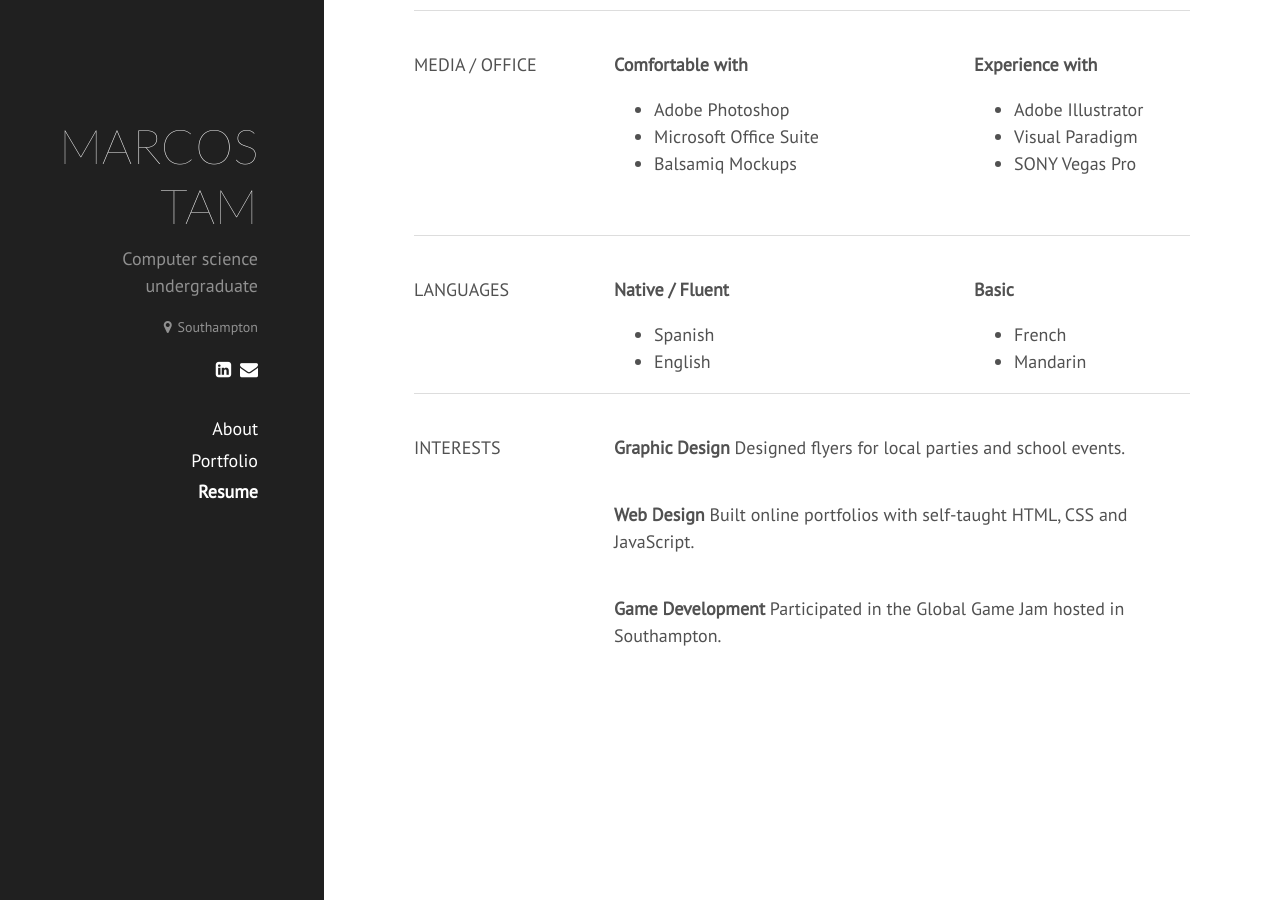
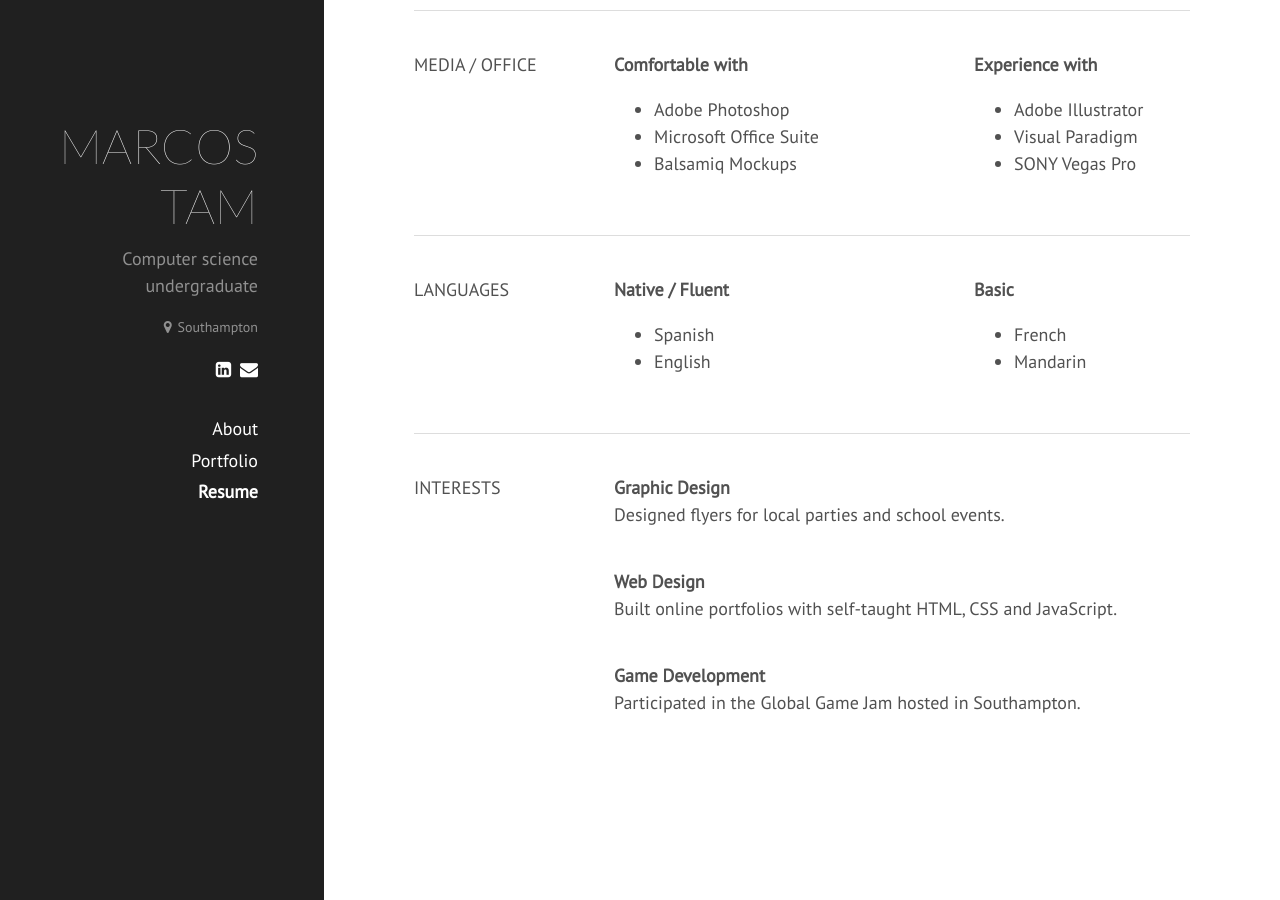
Before and after one commit to marcosss3/marcosss3.github.io, a Jekyll site: the page built from resume.md, in a window 1280 px wide and 900 px high, scrolled down 1904 px. Built offline with Jekyll 4.4.1, drawn with Linux system fonts in a browser that asks for light colours; nearby versions of some CDN libraries.

Commit message:
Modified resume

```diff
--- a/resume.md
+++ b/resume.md
@@ -139,7 +139,7 @@ Alternatively, download a <a href="{{ site.baseurl }}public/resources/curriculum
 
 	<div class="skill-columns">
 
-		<div style="min-width:360px;">
+		<div style="min-width:360px; margin-bottom: 40px">
 		<p><b>Native / Fluent</b></p>
 		<ul>
 			<li>Spanish</li>
@@ -147,7 +147,7 @@ Alternatively, download a <a href="{{ site.baseurl }}public/resources/curriculum
 		</ul>
 		</div>
 
-		<div>
+		<div style="margin-bottom: 40px">
 		<p><b>Basic</b></p>
 		<ul>
 			<li>French</li>
@@ -167,17 +167,17 @@ Alternatively, download a <a href="{{ site.baseurl }}public/resources/curriculum
 
 		<div style="margin-bottom: 40px">
 		<b>Graphic Design</b>
-		Designed flyers for local parties and school events.
+		<p>Designed flyers for local parties and school events.</p>
 		</div>
 
 		<div style="margin-bottom: 40px">
 		<b>Web Design</b>
-		Built online portfolios with self-taught HTML, CSS and JavaScript.
+		<p>Built online portfolios with self-taught HTML, CSS and JavaScript.</p>
 		</div>
 
         <div style="margin-bottom: 40px">
 		<b>Game Development</b>
-		Participated in the Global Game Jam hosted in Southampton.
+		<p>Participated in the Global Game Jam hosted in Southampton.</p>
 		</div>
 
 	</div>
```
